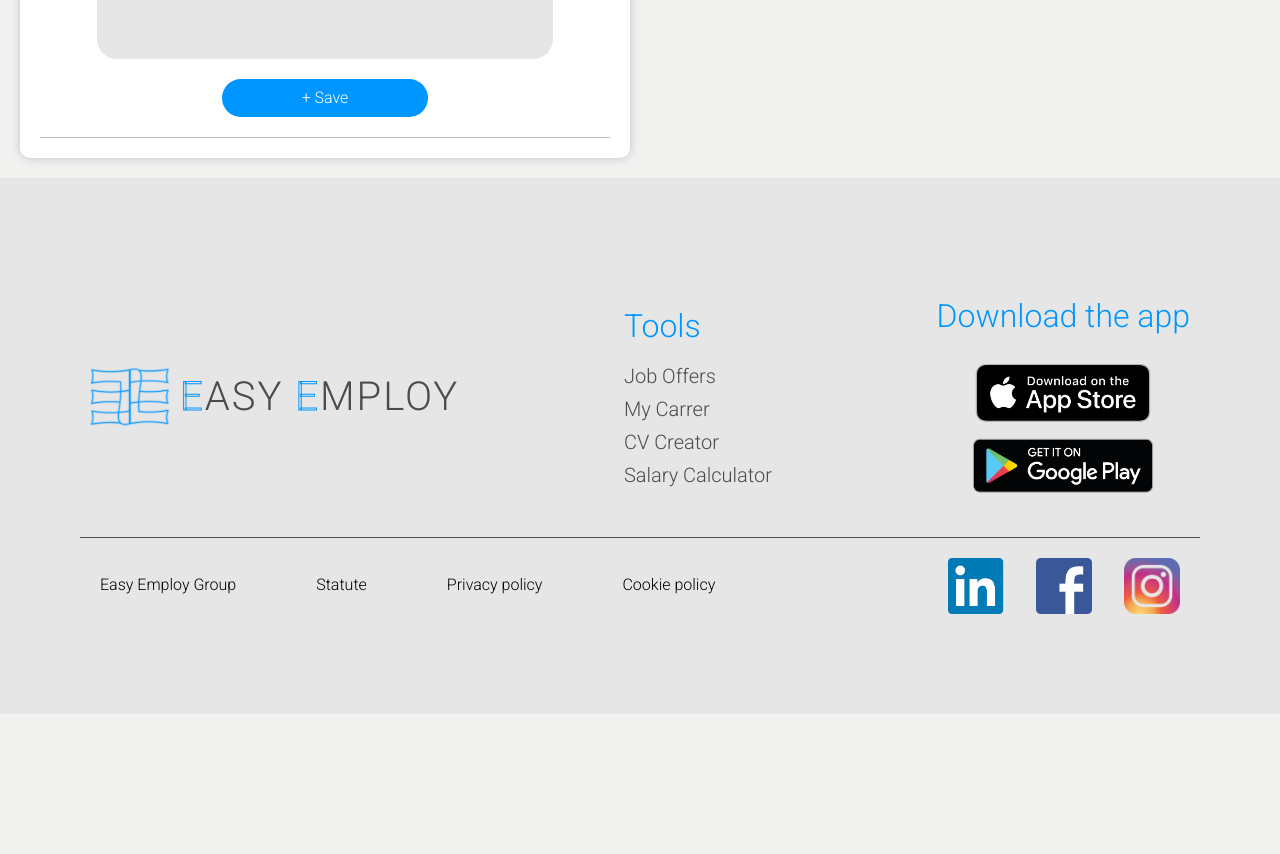
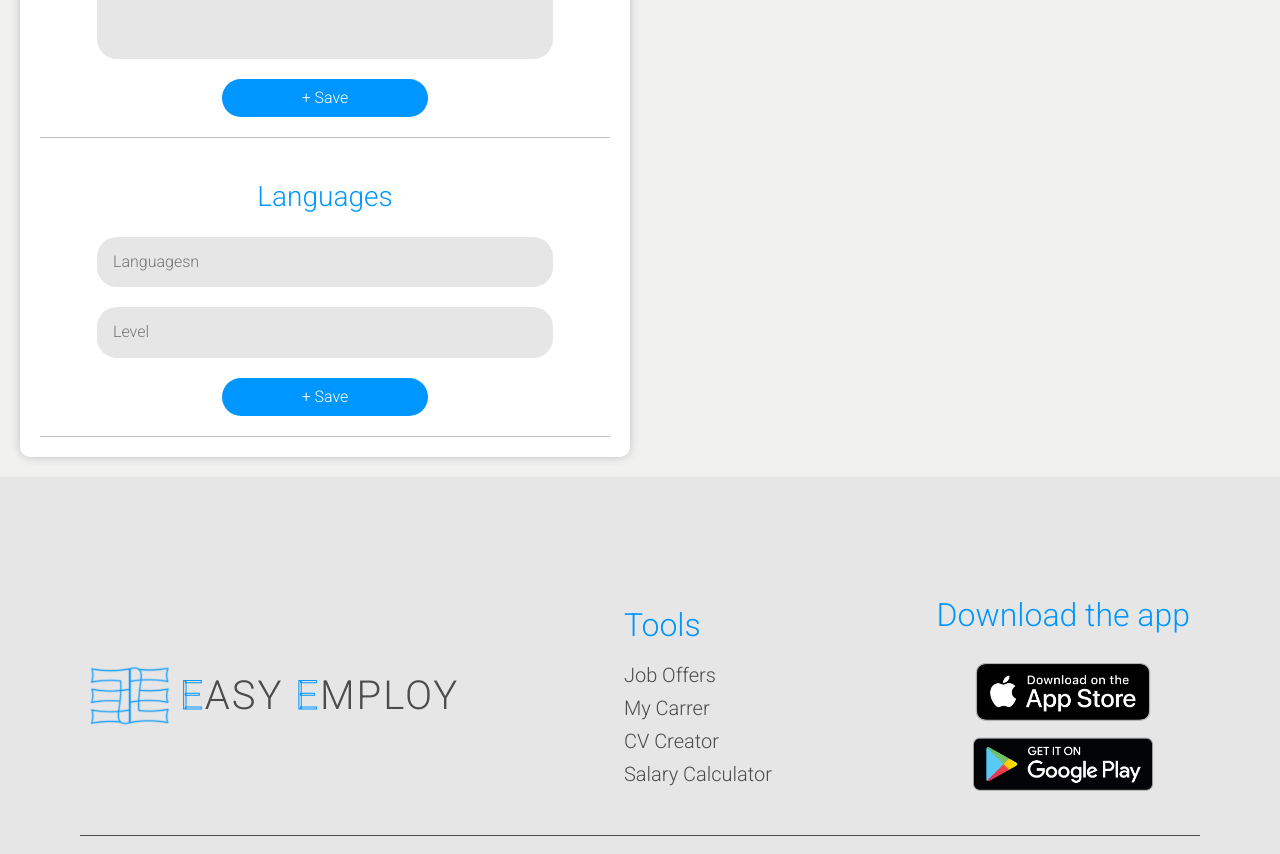
Before and after one commit to mizdebski77/Easy-Employ, a React (Create React App) app: page /CV-Creator in a window 1280 px wide. Shown: the part 2700-3554 px from the top of the page. Before the commit the page ends 3414 px from the top, so only its background shows below. Built offline with nearby package versions, Linux system fonts and the light colour scheme.

Commit message:
Languages section added

```diff
--- a/src/features/Creator/creator.tsx
+++ b/src/features/Creator/creator.tsx
@@ -80,7 +80,6 @@ export const Creator = () => {
                     </FormWrapper>
 
                     <FormWrapper>
-
                         <DataTitle>Education</DataTitle>
                         <DataForm>
                             <DataInput placeholder='Level of education' />
@@ -90,6 +89,15 @@ export const Creator = () => {
                             <DataInput placeholder='End date' />
                             <DataInput placeholder='Still Learning' />
                             <TextArea placeholder='Description'></TextArea>
+                            <SaveButton>+ Save</SaveButton>
+                        </DataForm>
+                    </FormWrapper>
+
+                    <FormWrapper>
+                        <DataTitle>Languages</DataTitle>
+                        <DataForm>
+                            <DataInput placeholder='Languagesn' />
+                            <DataInput placeholder='Level' />
                             <SaveButton>+ Save</SaveButton>
                         </DataForm>
                     </FormWrapper>
```
